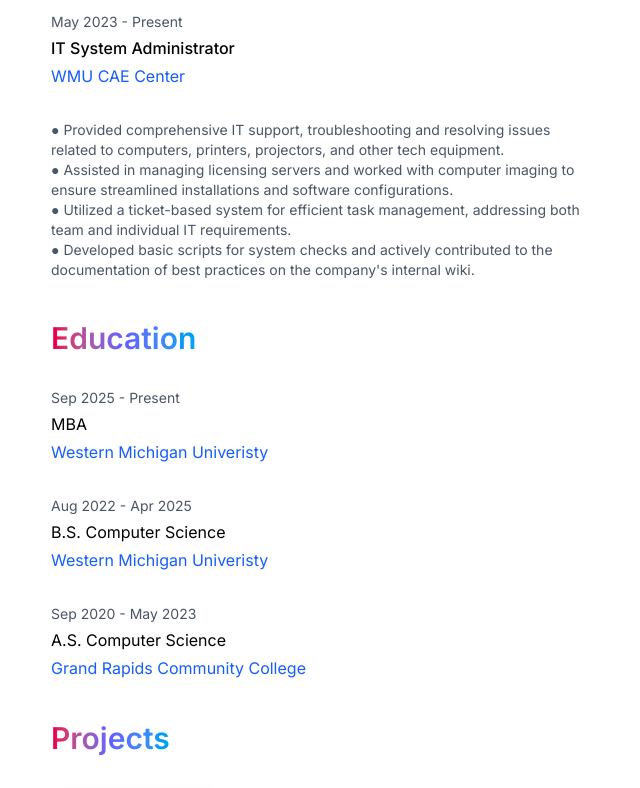
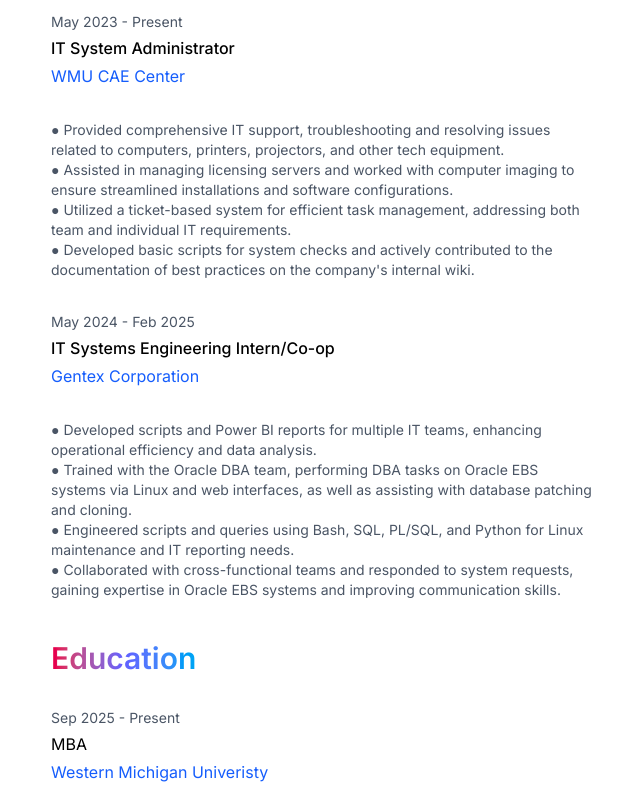
Before and after one commit to grcodeman/cody-portfolio, a Next.js app: page / in a window 1280 px wide. Shown: the part 668-1456 px from the top of the page, without its empty margins (317-957 px from the left). Built offline with nearby package versions, Linux system fonts and the light colour scheme.

Commit message:
updating experience section

```diff
--- a/app/page.tsx
+++ b/app/page.tsx
@@ -111,6 +111,22 @@
                 ● Developed basic scripts for system checks and actively contributed to the documentation of best practices on the company's internal wiki.
               </p>
             </div>
+
+            <div className="space-y-8">
+              <div className="flex items-center justify-between">
+                <div className="space-y-1">
+                  <p className="text-gray-600 dark:text-gray-400 text-sm">May 2024 - Feb 2025</p>
+                  <p className="font-medium">IT Systems Engineering Intern/Co-op</p>
+                  <p className="text-blue-600 dark:text-blue-400">Gentex Corporation</p>
+                </div>
+              </div>
+              <p className="text-gray-600 dark:text-gray-400 text-sm">
+                ● Developed scripts and Power BI reports for multiple IT teams, enhancing operational efficiency and data analysis. <br />
+                ● Trained with the Oracle DBA team, performing DBA tasks on Oracle EBS systems via Linux and web interfaces, as well as assisting with database patching and cloning. <br />
+                ● Engineered scripts and queries using Bash, SQL, PL/SQL, and Python for Linux maintenance and IT reporting needs. <br />
+                ● Collaborated with cross-functional teams and responded to system requests, gaining expertise in Oracle EBS systems and improving communication skills.
+              </p>
+            </div>
           </motion.section>
 
           {/* Education Section */}
```
